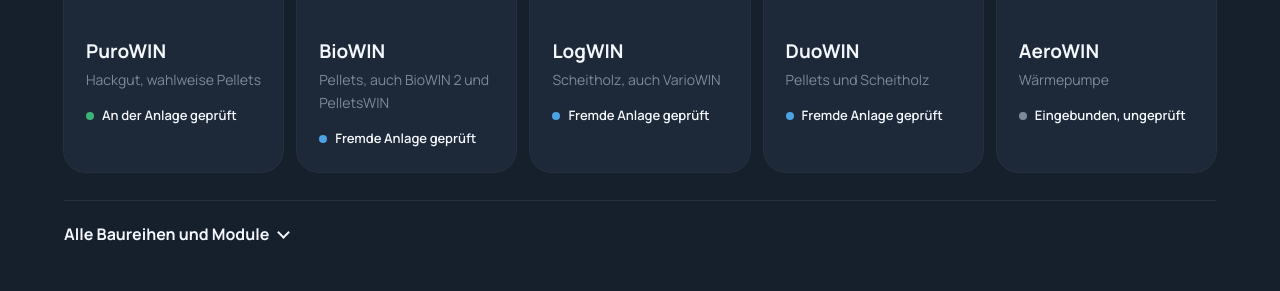
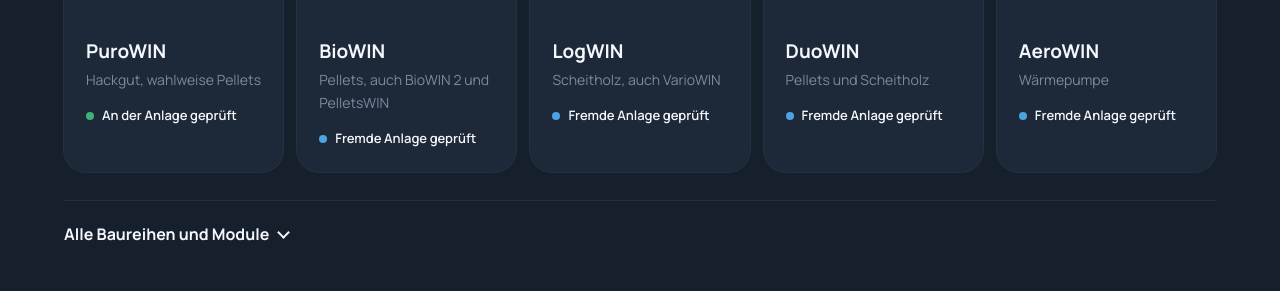
Before and after one commit to xIceTea/HeatNexus, a Jekyll site: the page built from docs/index.md, in a window 1280 px wide and 900 px high, scrolled down 4223 px. Shown: the part 154-445 px from the top of the window. Built offline with Jekyll 4.4.1, drawn with Linux system fonts in a browser that asks for light colours.

Commit message:
docs: AeroWIN und Hybridmanager als an einer fremden Anlage geprüft
Claude-Session: https://claude.ai/code/session_012NjwxkF8USDRd4NNS9Aps7

```diff
--- a/docs/index.md
+++ b/docs/index.md
@@ -169,7 +169,7 @@ beschreibung: HeatNexus liest die Anlage lokal aus, ohne Cloud und ohne Konto
       <div class="serie"><svg><use href="#sym-flamme"/></svg><h3>BioWIN</h3><p>Pellets, auch BioWIN 2 und PelletsWIN</p><span class="stand fremd">Fremde Anlage geprüft</span></div>
       <div class="serie"><svg><use href="#sym-scheit"/></svg><h3>LogWIN</h3><p>Scheitholz, auch VarioWIN</p><span class="stand fremd">Fremde Anlage geprüft</span></div>
       <div class="serie"><svg><use href="#sym-scheit"/></svg><h3>DuoWIN</h3><p>Pellets und Scheitholz</p><span class="stand fremd">Fremde Anlage geprüft</span></div>
-      <div class="serie"><svg><use href="#sym-waermepumpe"/></svg><h3>AeroWIN</h3><p>Wärmepumpe</p><span class="stand offen">Eingebunden, ungeprüft</span></div>
+      <div class="serie"><svg><use href="#sym-waermepumpe"/></svg><h3>AeroWIN</h3><p>Wärmepumpe</p><span class="stand fremd">Fremde Anlage geprüft</span></div>
     </div>
 
     <details class="alle">
@@ -184,7 +184,8 @@ beschreibung: HeatNexus liest die Anlage lokal aus, ohne Cloud und ohne Konto
               <tr><td>BioWIN, BioWIN 2, PelletsWIN</td><td>Pellets</td><td><span class="stand fremd">Fremde Anlage geprüft</span></td></tr>
               <tr><td>LogWIN, VarioWIN</td><td>Scheitholz</td><td><span class="stand fremd">Fremde Anlage geprüft</span></td></tr>
               <tr><td>DuoWIN</td><td>Pellets und Scheitholz</td><td><span class="stand fremd">Fremde Anlage geprüft</span></td></tr>
-              <tr><td>AeroWIN und andere Wärmepumpen</td><td>Strom</td><td><span class="stand offen">Eingebunden, ungeprüft</span></td></tr>
+              <tr><td>AeroWIN</td><td>Strom</td><td><span class="stand fremd">Fremde Anlage geprüft</span></td></tr>
+              <tr><td>Andere Wärmepumpen</td><td>Strom</td><td><span class="stand offen">Eingebunden, ungeprüft</span></td></tr>
               <tr><td>Gas- und Ölkessel, Brennwerttherme</td><td>Gas, Öl</td><td><span class="stand offen">Eingebunden, ungeprüft</span></td></tr>
               <tr><td>E-Heizung, Automatik- und Zusatzkessel</td><td>—</td><td><span class="stand offen">Eingebunden, ungeprüft</span></td></tr>
             </tbody>
@@ -200,6 +201,7 @@ beschreibung: HeatNexus liest die Anlage lokal aus, ohne Cloud und ohne Konto
               <tr><td>ZSP Pumpen- und Relaismodul</td><td><span class="stand geprueft">An der Anlage geprüft</span></td></tr>
               <tr><td>Infinity PLUS Heizkreis und Warmwasser</td><td><span class="stand fremd">Fremde Anlage geprüft</span></td></tr>
               <tr><td>Pufferspeicher am Kessel</td><td><span class="stand fremd">Fremde Anlage geprüft</span></td></tr>
+              <tr><td>Hybridmanager der BioWIN Hybrid</td><td><span class="stand fremd">Fremde Anlage geprüft</span></td></tr>
               <tr><td>Solar, Kaskade, Umschaltung, weitere Puffer</td><td><span class="stand offen">Eingebunden, ungeprüft</span></td></tr>
             </tbody>
           </table>
```
Also changed, not shown: README.md.
